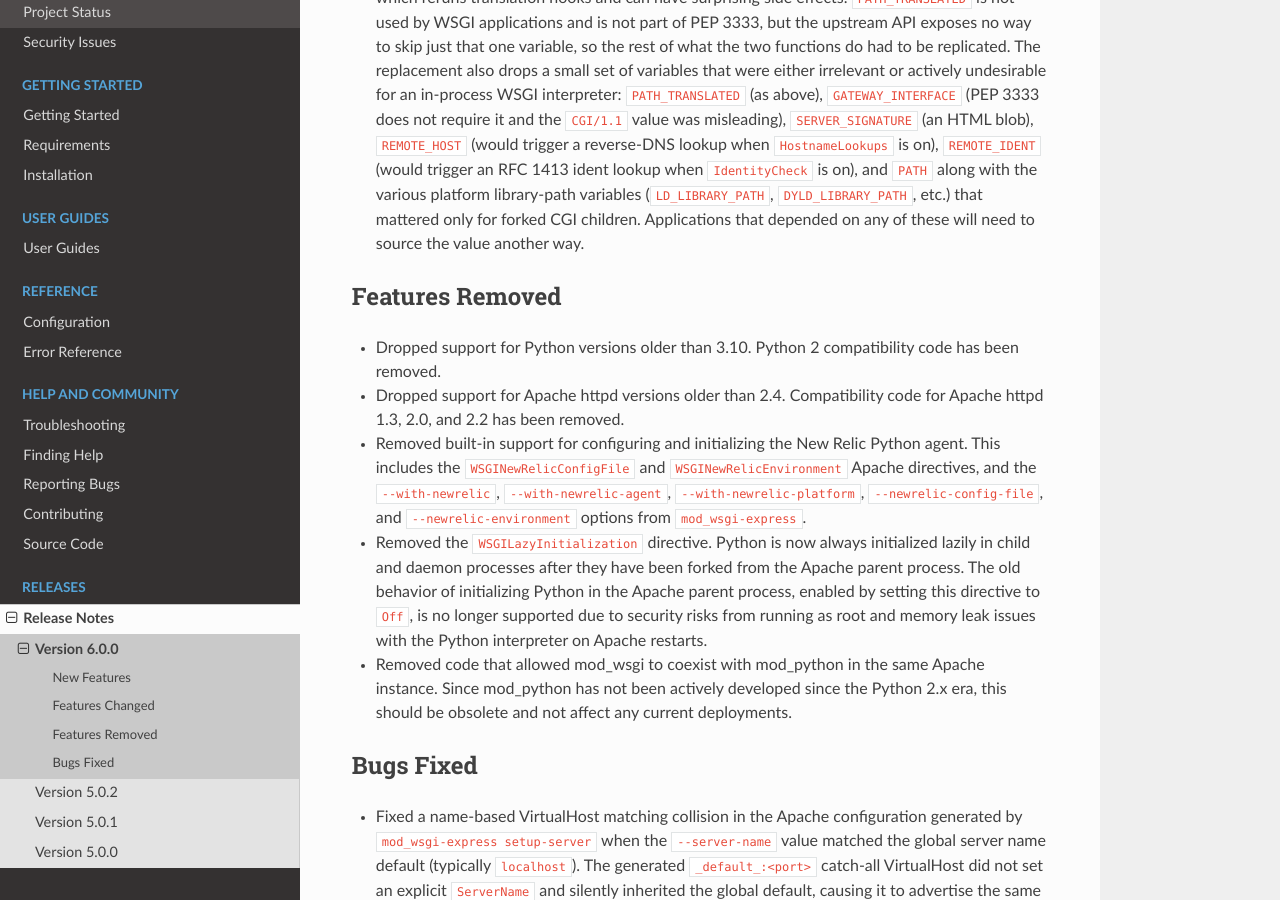
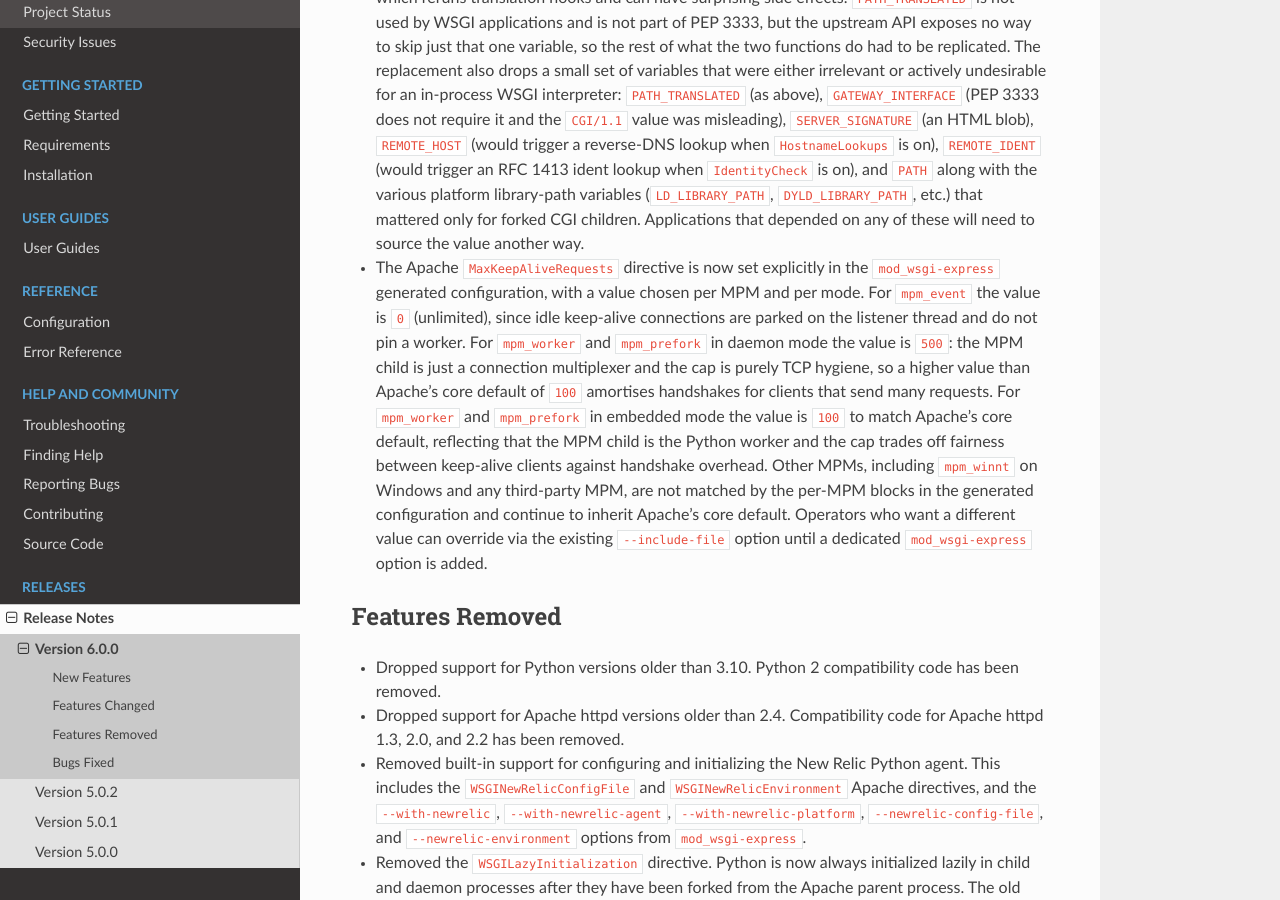
Before and after one commit to GrahamDumpleton/mod_wsgi, a Sphinx documentation site: the page built from docs/release-notes/version-6.0.0.rst, in a window 1280 px wide and 900 px high, scrolled down 3123 px. Built offline with Sphinx 7.4.7 and the Read the Docs theme 3.1.0, drawn with Linux system fonts in a browser that asks for light colours.

Commit message:
Set MaxKeepAliveRequests per MPM in mod_wsgi-express generated config.
Apache's core default of 100 ignores that the cost of holding a long-lived
keep-alive connection differs sharply by MPM and by mod_wsgi mode. Set the
value explicitly per MPM block so the generated config makes a defensible
choice for each:

  event: 0 (unlimited). Idle keep-alive connections are parked on the
    listener thread and do not pin a worker; capping the request count
    only adds TCP/TLS handshake churn.

  worker / prefork in daemon mode: 500. The MPM child is just a
    connection multiplexer that proxies per-request to the daemon pool,
    so the cap is purely TCP hygiene; raise above the core default to
    amortise handshakes for clients that send many requests.

  worker / prefork in embedded mode: 100. The MPM child is the Python
    worker, so the cap is a fairness knob with the static-asset case
    arguing high and the slow-Python case arguing low; leave at
    Apache's core default as a defensible compromise.

mpm_winnt and any third-party MPM are not matched by the per-MPM blocks
and continue to inherit Apache's core default. Operators who want a
different value can override via --include-file until a dedicated
option is added.

Also drops a stray trailing space on the worker MPM ONE_PROCESS
StartServers line that the surrounding edits made visible.

```diff
--- a/docs/release-notes/version-6.0.0.rst
+++ b/docs/release-notes/version-6.0.0.rst
@@ -193,6 +193,26 @@ Features Changed
   children. Applications that depended on any of these will need
   to source the value another way.
 
+* The Apache ``MaxKeepAliveRequests`` directive is now set explicitly
+  in the ``mod_wsgi-express`` generated configuration, with a value
+  chosen per MPM and per mode. For ``mpm_event`` the value is ``0``
+  (unlimited), since idle keep-alive connections are parked on the
+  listener thread and do not pin a worker. For ``mpm_worker`` and
+  ``mpm_prefork`` in daemon mode the value is ``500``: the MPM
+  child is just a connection multiplexer and the cap is purely TCP
+  hygiene, so a higher value than Apache's core default of ``100``
+  amortises handshakes for clients that send many requests. For
+  ``mpm_worker`` and ``mpm_prefork`` in embedded mode the value is
+  ``100`` to match Apache's core default, reflecting that the MPM
+  child is the Python worker and the cap trades off fairness
+  between keep-alive clients against handshake overhead. Other
+  MPMs, including ``mpm_winnt`` on Windows and any third-party
+  MPM, are not matched by the per-MPM blocks in the generated
+  configuration and continue to inherit Apache's core default.
+  Operators who want a different value can override via the
+  existing ``--include-file`` option until a dedicated
+  ``mod_wsgi-express`` option is added.
+
 Features Removed
 ----------------
 
```
Also changed, not shown: src/server/__init__.py (+41 -0 lines).
